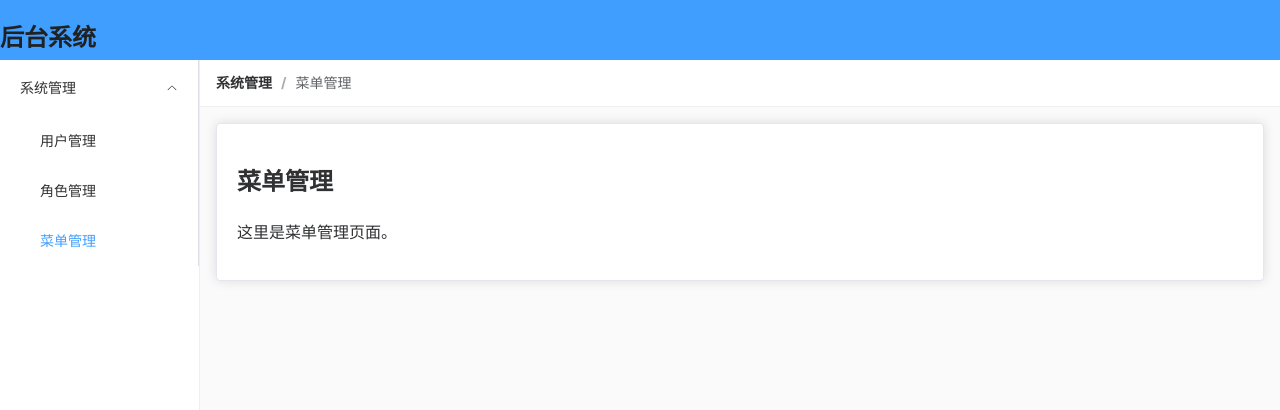
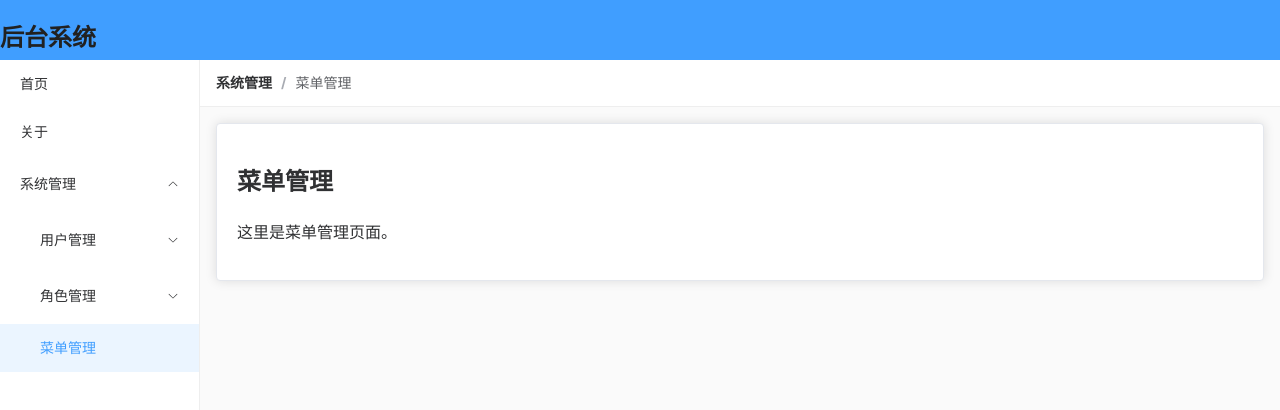
Before and after one commit to huarong290/vue3-vite-admin, a Vue app: page /system/menu in a window 1280 px wide. Shown: the top 410 px of the page. Built offline with nearby package versions, Linux system fonts and the light colour scheme.

Commit message:
feat: 导航菜单实现多级菜单页面跳转以及面包屑

```diff
--- a/src/components/layout/AppBreadcrumb.vue
+++ b/src/components/layout/AppBreadcrumb.vue
@@ -1,8 +1,14 @@
-<!--src/components/layout/AppBreadcrumb.role-->
+<!--src/components/layout/AppBreadcrumb.vue-->
 <template>
   <el-breadcrumb separator="/">
     <el-breadcrumb-item v-for="(r, i) in breadcrumbRoutes" :key="i">
-      <router-link v-if="r.path" :to="r.path">{{ r.meta.title }}</router-link>
+      <!-- 最后一级只显示文本，不可点击 -->
+      <router-link
+          v-if="r.path && i < breadcrumbRoutes.length - 1"
+          :to="r.path"
+      >
+        {{ r.meta.title }}
+      </router-link>
       <span v-else>{{ r.meta.title }}</span>
     </el-breadcrumb-item>
   </el-breadcrumb>
@@ -14,6 +20,7 @@ import { useRoute } from 'vue-router'
 
 const route = useRoute()
 
+// 过滤掉没有 meta.title 的路由
 const breadcrumbRoutes = computed(() => {
   return route.matched.filter((r) => r.meta && r.meta.title)
 })
@@ -46,6 +53,7 @@ const breadcrumbRoutes = computed(() => {
         .el-breadcrumb__inner {
           color: var(--color-text-primary);
           font-weight: var(--font-weight-medium);
+          cursor: default; /* 最后一级不可点击 */
         }
       }
     }
--- a/src/components/layout/AppHeader.vue
+++ b/src/components/layout/AppHeader.vue
@@ -1,4 +1,4 @@
-<!--src/components/layout/AppHeader.role-->
+<!--src/components/layout/AppHeader.vue-->
 <template>
   <el-row class="app-header" align="middle">
     <el-col :span="24">
--- a/src/components/layout/AppLayout.vue
+++ b/src/components/layout/AppLayout.vue
@@ -1,4 +1,4 @@
-<!--src/components/layout/AppLayout.role-->
+<!--src/components/layout/AppLayout.vue-->
 <template>
   <el-container class="layout">
     <!-- Header -->
@@ -9,7 +9,7 @@
     <el-container class="layout-body">
       <!-- Sidebar -->
       <el-aside width="200px" class="layout-sidebar">
-        <AppSidebar />
+        <AppSideMenu />
       </el-aside>
 
       <!-- Main Content -->
@@ -29,7 +29,7 @@
 
 <script setup lang="ts">
 import AppHeader from '@/components/layout/AppHeader.vue'
-import AppSidebar from '@/components/layout/AppSidebar.vue'
+import AppSideMenu from '@/components/layout/AppSideMenu.vue'
 import AppBreadcrumb from '@/components/layout/AppBreadcrumb.vue'
 </script>
 
--- /dev/null
+++ b/src/components/layout/AppSideMenu.vue
@@ -0,0 +1,57 @@
+<!--src/components/layout/AppSideMenu.vue-->
+
+<template>
+  <el-menu router :default-active="$route.path" class="sidebar-menu">
+    <SideMenuItem
+        v-for="route in menuRoutes"
+        :key="route.name ?? route.path"
+        :route="route"
+    />
+  </el-menu>
+</template>
+
+<script setup lang="ts">
+import { computed } from 'vue'
+import { useRouter, type RouteRecordRaw } from 'vue-router'
+import SideMenuItem from './SideMenuItem.vue'
+
+const router = useRouter()
+
+// 获取顶层路由的 children
+const menuRoutes = computed<RouteRecordRaw[]>(() => {
+  const root = router.options.routes[0] as RouteRecordRaw
+  const children = root?.children ?? []
+  return children.filter((r) => r.meta && r.meta.title)
+})
+</script>
+
+<style scoped lang="scss">
+.sidebar-menu {
+  border: none;
+  height: 100%;
+}
+</style>
+
+
+
+
+<style scoped lang="scss">
+.sidebar-menu {
+  border: none;
+  height: 100%;
+
+  :deep(.el-menu-item) {
+    height: 48px;
+    line-height: 48px;
+    margin: 0;
+
+    &.is-active {
+      background-color: var(--color-hover);
+    }
+
+    &:hover {
+      background-color: var(--color-hover);
+    }
+  }
+}
+</style>
--- a/src/components/layout/AppSidebar.vue
+++ /dev/null
@@ -1,52 +0,0 @@
-<!--src/components/layout/AppSidebar.role-->
-<template>
-  <el-menu router :default-active="$route.path">
-    <template v-for="route in menuRoutes" :key="route.path">
-      <el-sub-menu v-if="route.children" :index="route.path">
-        <template #title>{{ route.meta.title }}</template>
-        <el-menu-item
-          v-for="child in route.children"
-          :key="child.path"
-          :index="`${route.path}/${child.path}`"
-        >
-          {{ child.meta.title }}
-        </el-menu-item>
-      </el-sub-menu>
-      <el-menu-item v-else :index="route.path">
-        {{ route.meta.title }}
-      </el-menu-item>
-    </template>
-  </el-menu>
-</template>
-
-<script setup lang="ts">
-import { computed } from 'vue'
-import { useRouter } from 'vue-router'
-
-const router = useRouter()
-
-const menuRoutes = computed(() => {
-  return router.options.routes.filter((r) => r.meta && r.meta.title)
-})
-</script>
-
-<style scoped lang="scss">
-.sidebar-menu {
-  border: none;
-  height: 100%;
-
-  :deep(.el-menu-item) {
-    height: 48px;
-    line-height: 48px;
-    margin: 0;
-
-    &.is-active {
-      background-color: var(--color-hover);
-    }
-
-    &:hover {
-      background-color: var(--color-hover);
-    }
-  }
-}
-</style>
--- /dev/null
+++ b/src/components/layout/SideMenuItem.vue
@@ -0,0 +1,53 @@
+<!--src/components/layout/SideMenuItem.vue-->
+<template>
+  <!-- 有子路由时递归渲染 -->
+  <el-sub-menu v-if="hasChildren" :index="routeKey()">
+    <template #title>{{ route.meta?.title }}</template>
+    <SideMenuItem
+        v-for="child in visibleChildren"
+        :key="childKey(child)"
+        :route="child"
+    />
+  </el-sub-menu>
+
+  <!-- 普通菜单项 -->
+  <el-menu-item v-else-if="!route.meta?.hiddenInMenu" :index="routeIndex()">
+    {{ route.meta?.title }}
+  </el-menu-item>
+</template>
+
+<script setup lang="ts">
+import { useRouter, type RouteRecordRaw } from 'vue-router'
+
+const props = defineProps<{ route: RouteRecordRaw }>()
+const router = useRouter()
+
+// 是否有子路由
+const hasChildren = !!props.route.children && props.route.children.length > 0
+
+// 过滤掉 hiddenInMenu 的子路由
+const visibleChildren: RouteRecordRaw[] = (props.route.children as RouteRecordRaw[] || []).filter(
+    (c) => c.meta?.title && !c.meta?.hiddenInMenu
+)
+
+// 子路由 key
+function childKey(r: RouteRecordRaw) {
+  return r.name ?? r.path
+}
+
+// 子菜单 index
+function routeKey() {
+  return props.route.name ?? props.route.path
+}
+
+// 菜单项 index，保证是完整路径
+function routeIndex() {
+  if (props.route.name) {
+    const loc = { name: props.route.name }
+    return router.resolve(loc).href.replace(router.options.history.base || '', '')
+  }
+  return props.route.path
+}
+</script>
+
+<style scoped lang="scss"></style>
--- a/src/router/index.ts
+++ b/src/router/index.ts
@@ -1,18 +1,20 @@
+// src/router/index.ts
 import { createRouter, createWebHistory } from 'vue-router'
 import AppLayout from '@/components/layout/AppLayout.vue'
 import HomePage from '@/views/HomePage.vue'
 import AboutPage from '@/views/AboutPage.vue'
 import systemRoutes from './modules/system'
+
 const routes = [
     {
         path: '/',
         component: AppLayout,
         children: [
-      { path: '', name: 'HomePage', component: HomePage },
-      { path: 'about', name: 'AboutPage', component: AboutPage }
+            { path: '', name: 'HomePage', component: HomePage, meta: { title: '首页' } },
+            { path: 'about', name: 'AboutPage', component: AboutPage, meta: { title: '关于' } },
+            systemRoutes // 系统管理模块
         ]
-  },
-  systemRoutes
+    }
 ]
 
 const router = createRouter({
--- a/src/router/modules/system.ts
+++ b/src/router/modules/system.ts
@@ -1,5 +1,5 @@
 //src/router/modules/system.ts
-import type { RouteRecordRaw } from 'vue-router'
+import { RouterView, type RouteRecordRaw } from 'vue-router'
 import UserList from '@/views/system/user/UserList.vue'
 import UserDetail from '@/views/system/user/UserDetail.vue'
 import RoleList from '@/views/system/role/RoleList.vue'
@@ -9,30 +9,47 @@ import MenuPage from '@/views/system/menu/MenuPage.vue'
 const systemRoutes: RouteRecordRaw = {
     path: '/system',
     name: 'System',
-  component: () => import('@/components/layout/AppLayout.vue'),
+    component: RouterView, // 中间层用 RouterView
     meta: { title: '系统管理' },
     children: [
         {
             path: 'user',
             name: 'User',
+            component: RouterView,
             meta: { title: '用户管理' },
             children: [
-        { path: 'list', name: 'UserList', component: UserList, meta: { title: '用户列表' } },
+                {
+                    path: 'list',
+                    name: 'UserList',
+                    component: UserList,
+                    meta: { title: '用户列表' }
+                },
                 {
                     path: 'detail',
                     name: 'UserDetail',
                     component: UserDetail,
-          meta: { title: '用户详情', hiddenInMenu: true }
+                    meta: { title: '用户详情', hiddenInMenu: false }
                 }
             ]
         },
         {
             path: 'role',
             name: 'Role',
+            component: RouterView,
             meta: { title: '角色管理' },
             children: [
-        { path: 'list', name: 'RoleList', component: RoleList, meta: { title: '角色列表' } },
-        { path: 'detail', name: 'RoleDetail', component: RoleDetail, meta: { title: '角色详情' } }
+                {
+                    path: 'list',
+                    name: 'RoleList',
+                    component: RoleList,
+                    meta: { title: '角色列表' }
+                },
+                {
+                    path: 'detail',
+                    name: 'RoleDetail',
+                    component: RoleDetail,
+                    meta: { title: '角色详情', hiddenInMenu: true }
+                }
             ]
         },
         {
```
Lines whose indentation alone changed are shown as unchanged.
